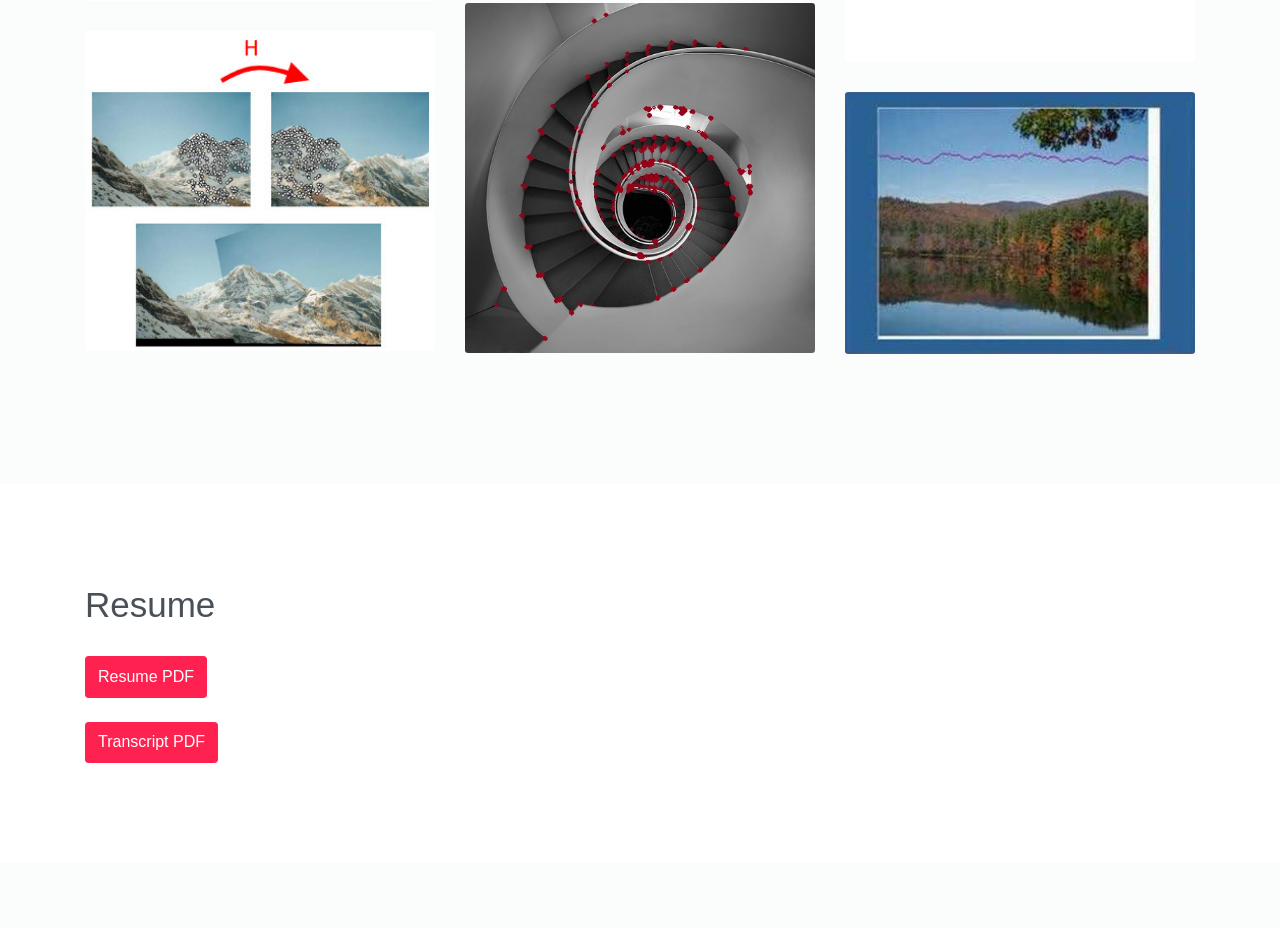
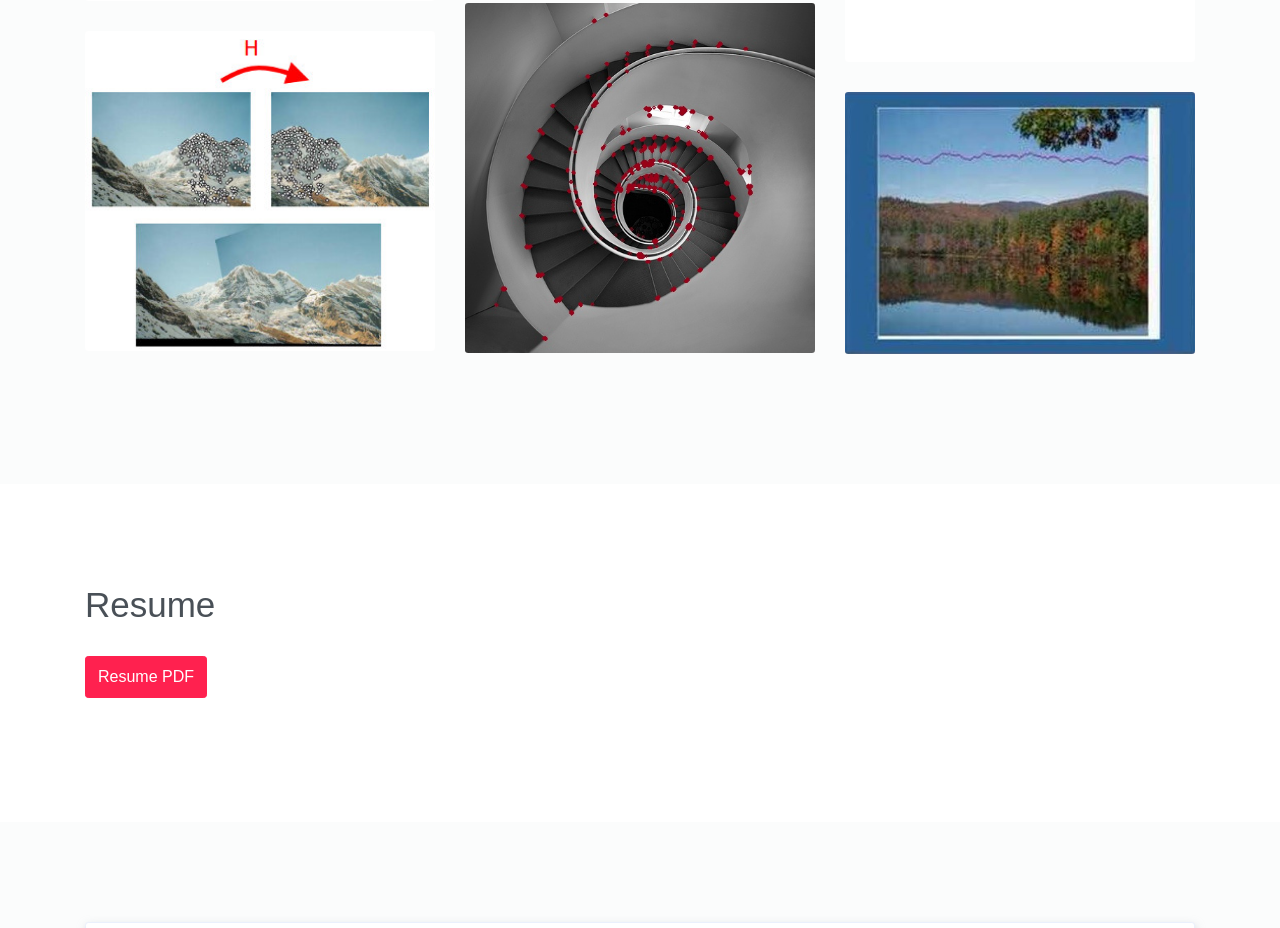
Before and after one commit to nigelfang/nigelfang.github.io, a website: page index.html in a window 1280 px wide. Shown: the part 1787-2715 px from the top of the page. Drawn offline with Linux system fonts and the light colour scheme.

Commit message:
removed transcript

```diff
--- a/index.html
+++ b/index.html
@@ -183,11 +183,6 @@
                         </form>
                     </div>
                     <br>
-                    <div class="item">
-                        <form action="assets/imgs/transcript.pdf" method="get" target="_blank" rel="noopener noreferrer">
-                            <button class="btn btn-primary w-md">Transcript PDF</button>
-                        </form>
-                    </div>
 
             </div>
         </div>
```
Also changed, not shown: 1 other file.
